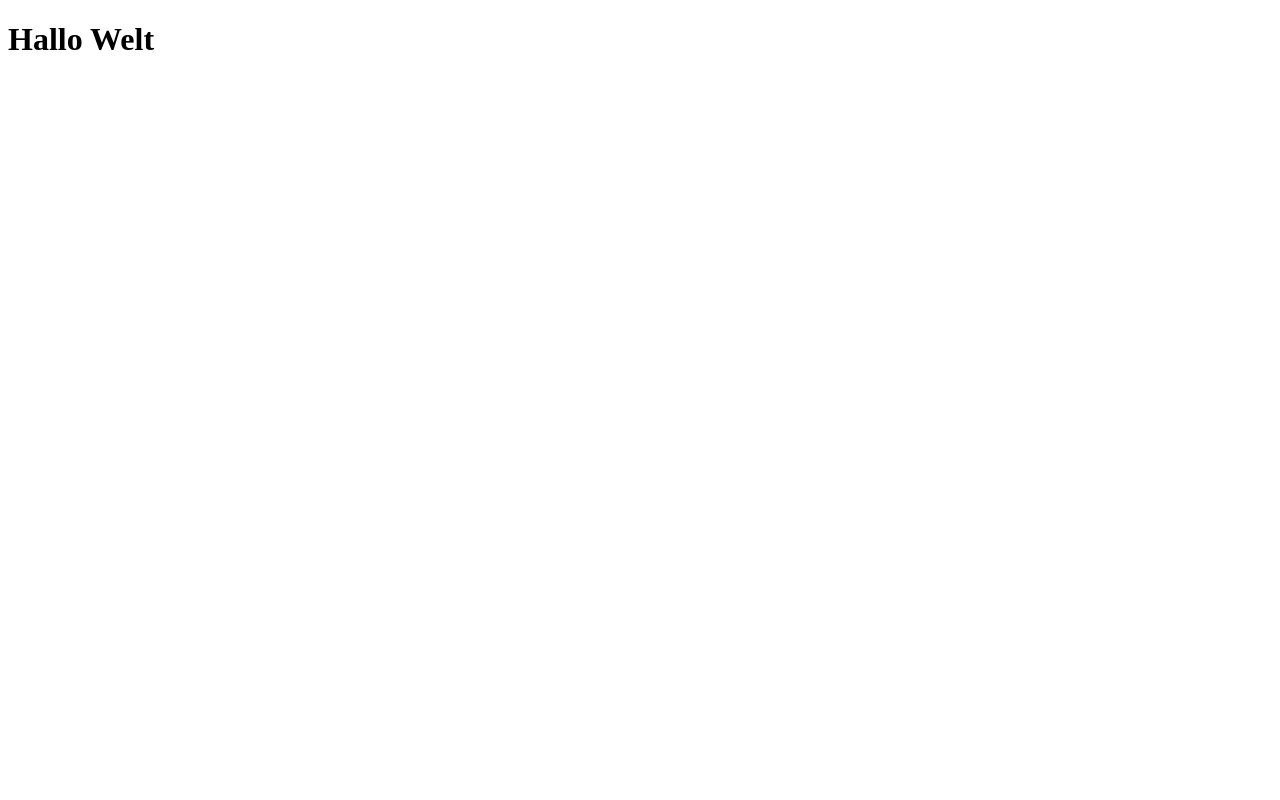
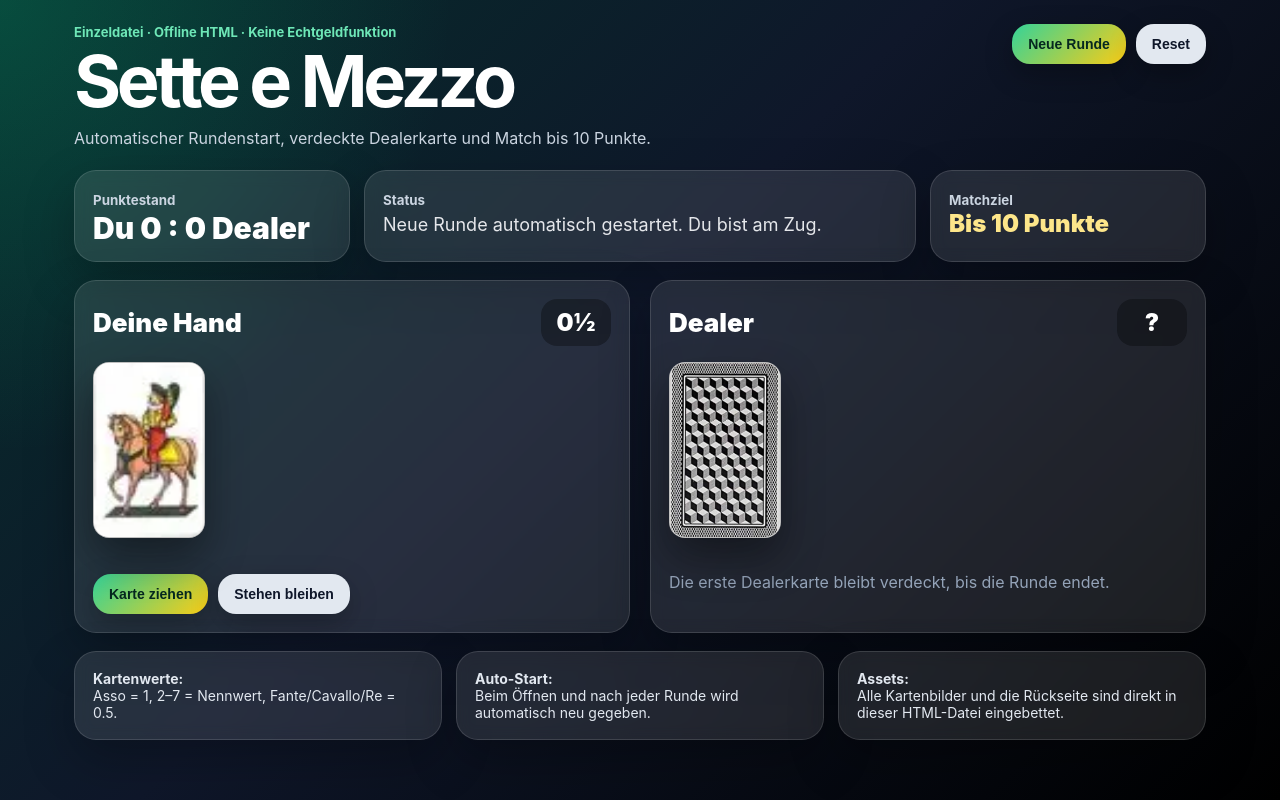
Before and after one commit to Iolopirlo/7emezzo, a plain HTML site: page index.html in a window 1280 px wide. Drawn offline with Linux system fonts and the light colour scheme.

Commit message:
Add files via upload

```diff
--- a/index.html
+++ b/index.html
@@ -1,9 +1,72 @@
-<!DOCTYPE html>
-<html>
+<!doctype html>
+<html lang="de">
 <head>
-    <title>Test</title>
+  <meta charset="utf-8" />
+  <meta name="viewport" content="width=device-width, initial-scale=1, viewport-fit=cover" />
+  <title>Sette e Mezzo</title>
+  <link rel="stylesheet" href="./style.css" />
 </head>
 <body>
-    <h1>Hallo Welt</h1>
+  <div class="app">
+    <header>
+      <div>
+        <div class="eyebrow">Einzeldatei · Offline HTML · Keine Echtgeldfunktion</div>
+        <h1>Sette e Mezzo</h1>
+        <p class="subtitle">Automatischer Rundenstart, verdeckte Dealerkarte und Match bis 10 Punkte.</p>
+      </div>
+      <div class="actions">
+        <button class="primary" id="newRoundBtn">Neue Runde</button>
+        <button class="secondary" id="resetBtn">Reset</button>
+      </div>
+    </header>
+
+    <section class="top-grid">
+      <div class="panel">
+        <small>Punktestand</small>
+        <div class="score">Du <span id="playerScore">0</span> : <span id="dealerScore">0</span> Dealer</div>
+      </div>
+      <div class="panel">
+        <small>Status</small>
+        <p class="status" id="message">Neue Runde automatisch gestartet.</p>
+      </div>
+      <div class="panel">
+        <small>Matchziel</small>
+        <div class="match">Bis <span id="maxScoreLabel">10</span> Punkte</div>
+      </div>
+    </section>
+
+    <div class="win-banner" id="winnerBanner"></div>
+
+    <main class="table">
+      <section class="panel">
+        <div class="hand-header">
+          <div class="hand-title">Deine Hand</div>
+          <div class="value-pill" id="playerValue">0</div>
+        </div>
+        <div class="cards" id="playerCards"></div>
+        <div class="controls">
+          <button class="primary" id="hitBtn">Karte ziehen</button>
+          <button class="secondary" id="standBtn">Stehen bleiben</button>
+        </div>
+      </section>
+
+      <section class="panel">
+        <div class="hand-header">
+          <div class="hand-title">Dealer</div>
+          <div class="value-pill" id="dealerValue">?</div>
+        </div>
+        <div class="cards" id="dealerCards"></div>
+        <p class="muted">Die erste Dealerkarte bleibt verdeckt, bis die Runde endet.</p>
+      </section>
+    </main>
+
+    <section class="info-grid">
+      <div class="panel"><strong>Kartenwerte:</strong><br>Asso = 1, 2–7 = Nennwert, Fante/Cavallo/Re = 0.5.</div>
+      <div class="panel"><strong>Auto-Start:</strong><br>Beim Öffnen und nach jeder Runde wird automatisch neu gegeben.</div>
+      <div class="panel"><strong>Assets:</strong><br>Alle Kartenbilder und die Rückseite sind direkt in dieser HTML-Datei eingebettet.</div>
+    </section>
+  </div>
+
+<script src="./script.js" defer></script>
 </body>
 </html>
--- /dev/null
+++ b/script.js
@@ -0,0 +1,177 @@
+(() => {
+  const MAX_SCORE = 10;
+  const AUTO_NEXT_ROUND_MS = 1800;
+
+  const suits = ["Denari", "Coppe", "Bastoni", "Spade"];
+  const ranks = [
+    { label: "A", name: "Asso", value: 1, col: 0 },
+    { label: "2", name: "Due", value: 2, col: 1 },
+    { label: "3", name: "Tre", value: 3, col: 2 },
+    { label: "4", name: "Quattro", value: 4, col: 3 },
+    { label: "5", name: "Cinque", value: 5, col: 4 },
+    { label: "6", name: "Sei", value: 6, col: 5 },
+    { label: "7", name: "Sette", value: 7, col: 6 },
+    { label: "F", name: "Fante", value: 0.5, col: 7 },
+    { label: "C", name: "Cavallo", value: 0.5, col: 8 },
+    { label: "R", name: "Re", value: 0.5, col: 9 }
+  ];
+  const suitRows = { Denari: 0, Coppe: 1, Bastoni: 2, Spade: 3 };
+
+  let deck = [];
+  let player = [];
+  let dealer = [];
+  let status = "playing";
+  let playerScore = 0;
+  let dealerScore = 0;
+  let timer = null;
+
+  const els = {
+    playerScore: document.getElementById("playerScore"),
+    dealerScore: document.getElementById("dealerScore"),
+    message: document.getElementById("message"),
+    playerValue: document.getElementById("playerValue"),
+    dealerValue: document.getElementById("dealerValue"),
+    playerCards: document.getElementById("playerCards"),
+    dealerCards: document.getElementById("dealerCards"),
+    hitBtn: document.getElementById("hitBtn"),
+    standBtn: document.getElementById("standBtn"),
+    newRoundBtn: document.getElementById("newRoundBtn"),
+    resetBtn: document.getElementById("resetBtn"),
+    winnerBanner: document.getElementById("winnerBanner"),
+    maxScoreLabel: document.getElementById("maxScoreLabel")
+  };
+  els.maxScoreLabel.textContent = MAX_SCORE;
+
+  function createDeck() {
+    const d = [];
+    suits.forEach(suit => ranks.forEach(rank => d.push({ ...rank, suit, id: `${rank.label}-${suit}-${Math.random()}` })));
+    return shuffle(d);
+  }
+
+  function shuffle(arr) {
+    const a = [...arr];
+    for (let i = a.length - 1; i > 0; i--) {
+      const j = Math.floor(Math.random() * (i + 1));
+      [a[i], a[j]] = [a[j], a[i]];
+    }
+    return a;
+  }
+
+  function draw() { return deck.pop(); }
+  function handValue(hand) { return hand.reduce((sum, card) => sum + card.value, 0); }
+  function formatValue(value) { return Number.isInteger(value) ? String(value) : `${Math.floor(value)}½`; }
+
+  function newRound(auto = false) {
+    clearTimeout(timer);
+    deck = createDeck();
+    player = [draw()];
+    dealer = [draw()];
+    status = "playing";
+    els.winnerBanner.classList.remove("show");
+    els.message.textContent = auto ? "Neue Runde automatisch gestartet. Du bist am Zug." : "Neue Runde gestartet. Du bist am Zug.";
+    render();
+  }
+
+  function resetGame() {
+    clearTimeout(timer);
+    playerScore = 0;
+    dealerScore = 0;
+    els.winnerBanner.classList.remove("show");
+    newRound(false);
+    els.message.textContent = "Spiel zurückgesetzt. Neue Runde automatisch gestartet.";
+  }
+
+  function hit() {
+    if (status !== "playing") return;
+    player.push(draw());
+    const value = handValue(player);
+    if (value > 7.5) {
+      finishRound("dealer", `Überkauft! Dein Wert ist ${formatValue(value)}. Dealer gewinnt die Runde.`);
+    } else if (value === 7.5) {
+      stand();
+    } else {
+      els.message.textContent = `Aktueller Wert: ${formatValue(value)}. Noch eine Karte?`;
+      render();
+    }
+  }
+
+  function stand() {
+    if (status !== "playing") return;
+    while (handValue(dealer) < 5.5) dealer.push(draw());
+    const pv = handValue(player);
+    const dv = handValue(dealer);
+
+    if (dv > 7.5) finishRound("player", `Dealer überkauft mit ${formatValue(dv)}. Du gewinnst!`);
+    else if (pv > dv) finishRound("player", `Du gewinnst mit ${formatValue(pv)} gegen ${formatValue(dv)}.`);
+    else if (pv < dv) finishRound("dealer", `Dealer gewinnt mit ${formatValue(dv)} gegen ${formatValue(pv)}.`);
+    else finishRound(null, `Unentschieden: ${formatValue(pv)} zu ${formatValue(dv)}.`);
+  }
+
+  function finishRound(winner, text) {
+    status = "finished";
+    if (winner === "player") playerScore += 1;
+    if (winner === "dealer") dealerScore += 1;
+    render();
+
+    const matchWinner = playerScore >= MAX_SCORE ? "player" : dealerScore >= MAX_SCORE ? "dealer" : null;
+    if (matchWinner) {
+      status = "gameover";
+      const winnerText = matchWinner === "player" ? "Du gewinnst" : "Dealer gewinnt";
+      els.message.textContent = `${text} Match beendet.`;
+      els.winnerBanner.textContent = `${winnerText} das Match mit ${MAX_SCORE} Punkten!`;
+      els.winnerBanner.classList.add("show");
+      renderButtons();
+      return;
+    }
+
+    els.message.textContent = `${text} Neue Runde startet automatisch...`;
+    timer = setTimeout(() => newRound(true), AUTO_NEXT_ROUND_MS);
+  }
+
+  function cardEl(card, hidden = false) {
+    const wrap = document.createElement("div");
+    wrap.className = "playing-card";
+    wrap.title = hidden ? "Verdeckte Dealerkarte" : `${card.name} di ${card.suit}`;
+    if (hidden) {
+      const img = document.createElement("img");
+      img.className = "card-back";
+      img.alt = "Verdeckte Dealerkarte";
+      img.src = "./assets/asset-2.png";
+      wrap.appendChild(img);
+    } else {
+      const face = document.createElement("div");
+      face.className = "sprite-card";
+      face.style.backgroundPosition = `${card.col * 100 / 9}% ${suitRows[card.suit] * 100 / 3}%`;
+      wrap.appendChild(face);
+    }
+    return wrap;
+  }
+
+  function renderCards() {
+    els.playerCards.innerHTML = "";
+    player.forEach(card => els.playerCards.appendChild(cardEl(card, false)));
+    els.dealerCards.innerHTML = "";
+    dealer.forEach((card, index) => els.dealerCards.appendChild(cardEl(card, status === "playing" && index === 0)));
+  }
+
+  function renderButtons() {
+    els.hitBtn.disabled = status !== "playing";
+    els.standBtn.disabled = status !== "playing";
+  }
+
+  function render() {
+    els.playerScore.textContent = playerScore;
+    els.dealerScore.textContent = dealerScore;
+    els.playerValue.textContent = formatValue(handValue(player));
+    els.dealerValue.textContent = status === "playing" ? "?" : formatValue(handValue(dealer));
+    renderCards();
+    renderButtons();
+  }
+
+  els.hitBtn.addEventListener("click", hit);
+  els.standBtn.addEventListener("click", stand);
+  els.newRoundBtn.addEventListener("click", () => newRound(false));
+  els.resetBtn.addEventListener("click", resetGame);
+
+  newRound(true);
+})();
--- /dev/null
+++ b/style.css
@@ -0,0 +1,75 @@
+:root {
+      --bg1: #052e2b;
+      --bg2: #020617;
+      --card-w: 112px;
+      --card-h: 176px;
+      --radius: 16px;
+      --gold: #f7d57b;
+      --green: #10b981;
+      --panel: rgba(255,255,255,.10);
+      --panel-border: rgba(255,255,255,.13);
+    }
+    * { box-sizing: border-box; }
+    html, body { margin: 0; min-height: 100%; font-family: Inter, ui-sans-serif, system-ui, -apple-system, BlinkMacSystemFont, "Segoe UI", sans-serif; }
+    body {
+      color: #fff;
+      background:
+        radial-gradient(circle at top left, rgba(16,185,129,.22), transparent 30%),
+        linear-gradient(135deg, var(--bg1), #0f172a 45%, #000);
+      overflow-x: hidden;
+    }
+    .app { width: min(1180px, 100%); margin: 0 auto; padding: 24px; }
+    header { display: flex; justify-content: space-between; align-items: flex-start; gap: 20px; margin-bottom: 22px; }
+    h1 { font-size: clamp(38px, 7vw, 72px); line-height: .92; margin: 0; letter-spacing: -0.06em; }
+    .eyebrow { color: #6ee7b7; font-weight: 700; font-size: 13px; margin-bottom: 8px; }
+    .subtitle { color: #cbd5e1; margin: 14px 0 0; font-size: 16px; }
+    .actions { display: flex; gap: 10px; flex-wrap: wrap; justify-content: flex-end; }
+    button {
+      border: 0; cursor: pointer; border-radius: 18px; padding: 12px 16px;
+      font-weight: 800; font-size: 14px; color: #06281f; background: #fff;
+      box-shadow: 0 10px 28px rgba(0,0,0,.28); transition: transform .12s ease, opacity .12s ease;
+    }
+    button.primary { background: linear-gradient(135deg, #34d399, #facc15); }
+    button.secondary { background: #e2e8f0; color: #0f172a; }
+    button:disabled { opacity: .45; cursor: not-allowed; }
+    button:not(:disabled):active { transform: translateY(1px) scale(.99); }
+    .top-grid { display: grid; grid-template-columns: 1fr 2fr 1fr; gap: 14px; margin-bottom: 18px; }
+    .panel { background: var(--panel); border: 1px solid var(--panel-border); border-radius: 22px; padding: 18px; box-shadow: 0 20px 50px rgba(0,0,0,.25); backdrop-filter: blur(8px); }
+    .panel small { color: #cbd5e1; font-weight: 700; }
+    .score { font-size: 30px; font-weight: 950; margin-top: 4px; line-height: 1; }
+    .status { font-size: 18px; color: #e5e7eb; margin: 5px 0 0; }
+    .match { font-weight: 950; font-size: 24px; color: #fde68a; }
+    .table { display: grid; grid-template-columns: 1fr 1fr; gap: 20px; }
+    .hand-header { display: flex; justify-content: space-between; align-items: center; gap: 12px; margin-bottom: 16px; }
+    .hand-title { font-size: 26px; font-weight: 950; }
+    .value-pill { min-width: 70px; text-align: center; padding: 9px 14px; border-radius: 16px; background: rgba(0,0,0,.32); font-size: 24px; font-weight: 950; }
+    .cards { min-height: 194px; display: flex; gap: 12px; align-items: flex-start; flex-wrap: wrap; }
+    .playing-card {
+      width: var(--card-w); height: var(--card-h); border-radius: var(--radius);
+      overflow: hidden; background: white; border: 1px solid rgba(0,0,0,.25);
+      box-shadow: 0 20px 40px rgba(0,0,0,.40); position: relative;
+      animation: deal .22s ease-out both; flex: 0 0 auto;
+    }
+    @keyframes deal { from { opacity: 0; transform: translateY(10px) rotateY(80deg); } to { opacity: 1; transform: translateY(0) rotateY(0); } }
+    .sprite-card {
+      position: absolute; inset: 0; width: 100%; height: 100%;
+      background-image: url('./assets/asset-1.webp');
+      background-size: 1000% 400%;
+      background-repeat: no-repeat;
+      image-rendering: auto;
+    }
+    .card-back { width: 100%; height: 100%; object-fit: cover; display: block; background: white; }
+    .controls { display: flex; gap: 10px; margin-top: 18px; flex-wrap: wrap; }
+    .info-grid { margin-top: 18px; display: grid; grid-template-columns: repeat(3, 1fr); gap: 14px; color: #e2e8f0; font-size: 14px; }
+    .win-banner { display: none; margin: 16px 0; padding: 18px; border-radius: 22px; background: linear-gradient(135deg, rgba(250,204,21,.24), rgba(16,185,129,.18)); border: 1px solid rgba(250,204,21,.4); font-size: 20px; font-weight: 950; }
+    .win-banner.show { display: block; }
+    .muted { color: #94a3b8; }
+    @media (max-width: 840px) {
+      .app { padding: 16px; }
+      header, .table { grid-template-columns: 1fr; display: block; }
+      .actions { justify-content: flex-start; margin-top: 16px; }
+      .top-grid, .info-grid { grid-template-columns: 1fr; }
+      .panel { margin-bottom: 14px; }
+      :root { --card-w: 92px; --card-h: 145px; }
+      .cards { min-height: 160px; }
+    }
```
Also changed, not shown: assets/asset-1.webp (added), assets/asset-2.png (added), 1 other file.
